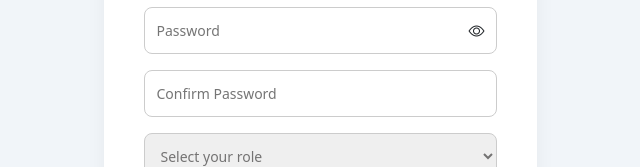
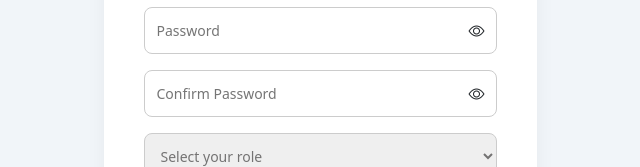
Before and after one commit to greekslabs/vittapartner-frontend, a React (Vite) app: page /signup in a window 1280 px wide. Shown: the part 407-574 px from the top of the page, without its empty margins (320-960 px from the left). Built offline with nearby package versions, Linux system fonts and the light colour scheme.

Commit message:
signup confirm field eye icon error

```diff
--- a/src/Components/Login/Signup.jsx
+++ b/src/Components/Login/Signup.jsx
@@ -7,8 +7,10 @@ import Swal from 'sweetalert2';
 
 const Signup = () => {
     const [showPassword, setShowPassword] = useState(false);
+    const [showConfirmPassword, setShowConfirmPassword] = useState(false);
+
     const navigate = useNavigate();
-    const apiUrl = import.meta.env.VITE_API_LOGIN_URL; // You may need to add this env variable
+    const apiUrl = import.meta.env.VITE_API_LOGIN_URL;
 
     const [formData, setFormData] = useState({
         signupName: '',
@@ -29,6 +31,8 @@ const Signup = () => {
     };
 
     const togglePassword = () => setShowPassword((prev) => !prev);
+    const toggleConfirmPassword = () => setShowConfirmPassword((prev) => !prev);
+
 
 
     const handleSubmit = async (e) => {
@@ -44,7 +48,7 @@ const Signup = () => {
             dividend
         } = formData;
 
-    // Validate all fields
+
         if (
             !signupName.trim() ||
             !phone.trim() ||
@@ -175,8 +179,9 @@ const Signup = () => {
                             </span>
                         </div>
 
+                        <div className="password-wrapper">
                             <input
-                            type="password"
+                                type={showConfirmPassword ? 'text' : 'password'}
                                 placeholder="Confirm Password"
                                 className="login-inputs"
                                 name="signupConfirmPassword"
@@ -184,6 +189,10 @@ const Signup = () => {
                                 onChange={handleChange}
                                 required
                             />
+                            <span className="eye-icon" onClick={toggleConfirmPassword}>
+                                <i className={`bi ${showConfirmPassword ? 'bi-eye-slash' : 'bi-eye'}`}></i>
+                            </span>
+                        </div>
 
                         <select
                             className='login-inputs'
```
Lines whose indentation alone changed are shown as unchanged.
